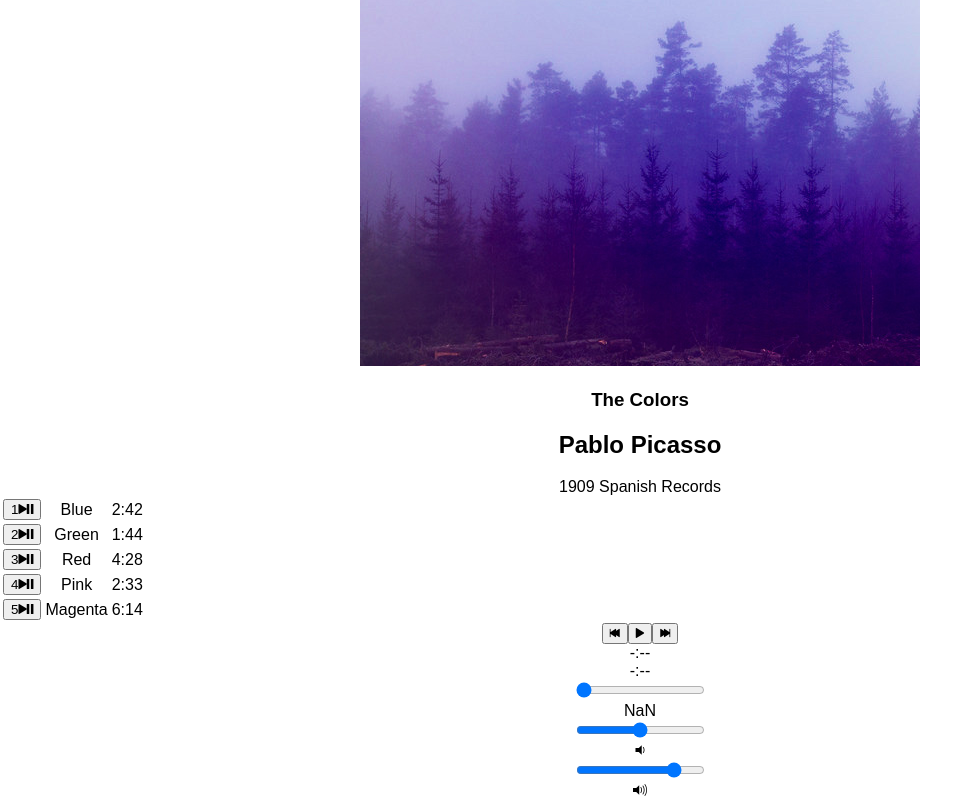
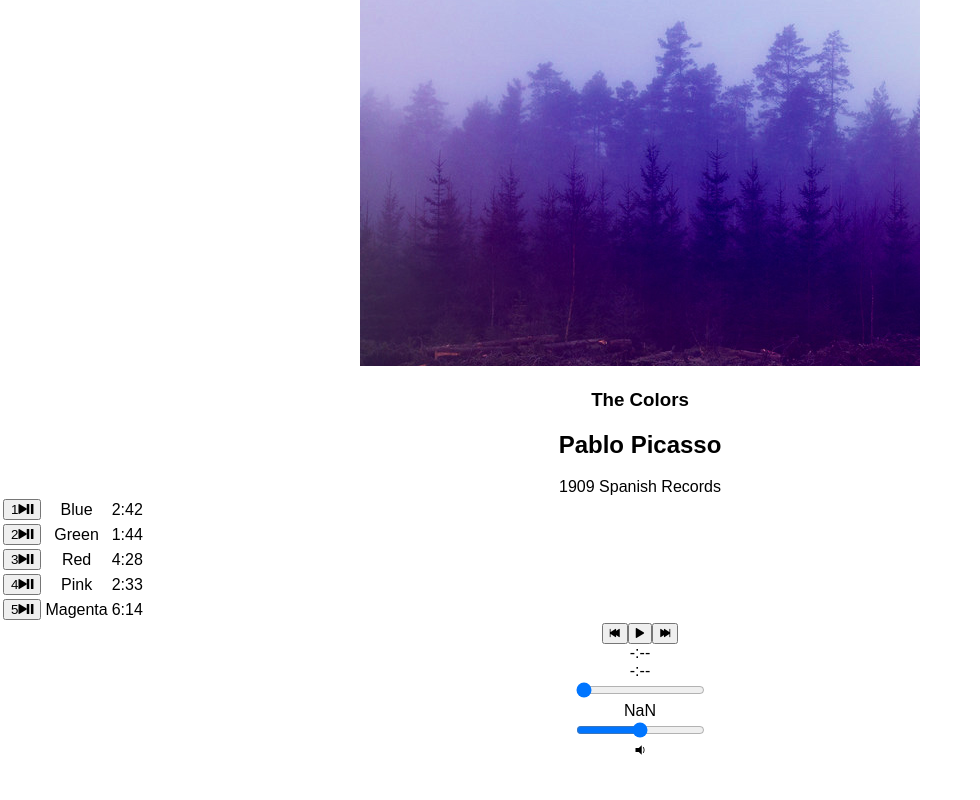
Before and after one commit to Babakasaurusrex/Bloc-Jams-React, a React (Create React App) app: page /album/the-colors in a window 1280 px wide. Shown: the part 292-1092 px from the top of the page, without its empty margins (0-980 px from the left). After the commit the page ends 1052 px from the top, so only its background shows below. Built offline with nearby package versions, Linux system fonts and the light colour scheme.

Commit message:
file did not upload properly

```diff
--- a/src/components/PlayerBar.js
+++ b/src/components/PlayerBar.js
@@ -40,8 +40,6 @@ import React, { Component } from 'react';
                     onChange={this.props.handleVolumeChange}
                   />
            <div className="icon ion-volume-low"></div>
-           <input type="range" className="seek-bar" value="80" />
-           <div className="icon ion-volume-high"></div>
          </section>
        </section>
      );
```
